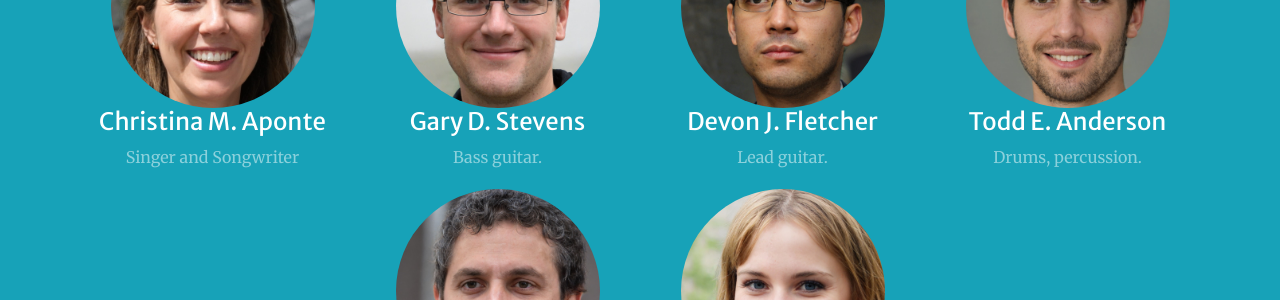
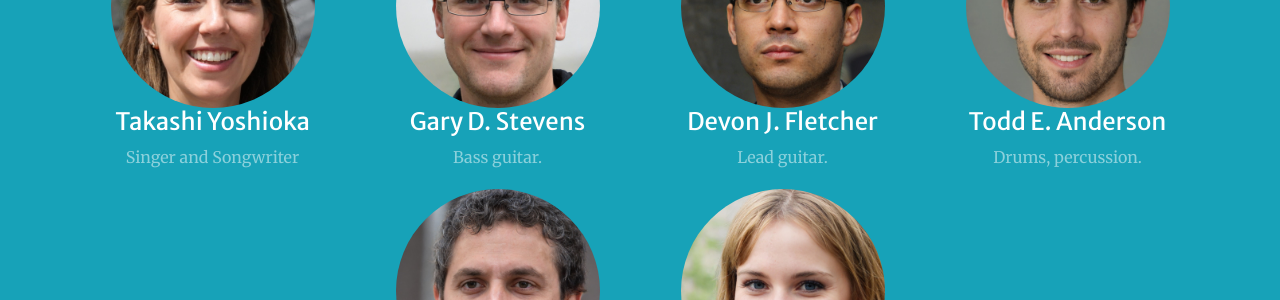
Before and after one commit to takagotch/page70, a Jekyll site: the page built from index.md, in a window 1280 px wide and 900 px high, scrolled down 3238 px. Shown: the part 154-454 px from the top of the window. Built offline with Jekyll 4.4.1, drawn with Linux system fonts in a browser that asks for light colours; nearby versions of some CDN libraries; some of the changed lines change nothing that is shown.

Commit message:
Update index.md

```diff
--- a/index.md
+++ b/index.md
@@ -91,7 +91,7 @@
     title: Our Crew!
     background_style: bg-info text-white
     members:
-      - title: Christina M. Aponte
+      - title: Takashi Yoshioka
         text: Singer and Songwriter
         image: assets/img/members/person1.jpg
         url: '#'
@@ -152,10 +152,10 @@
     - title: Twitter
       icon: fa-twitter
       icon_type: fab
-      url: '#'
+      url: 'https://www.twitter.com/takagotch'
     - title: Facebook
       icon: fa-facebook
       icon_type: fab
-      url: '#'
+      url: 'https://www.facebook.com/pg/tkgcci/posts/?ref=page_internal'
 
 ---
```
